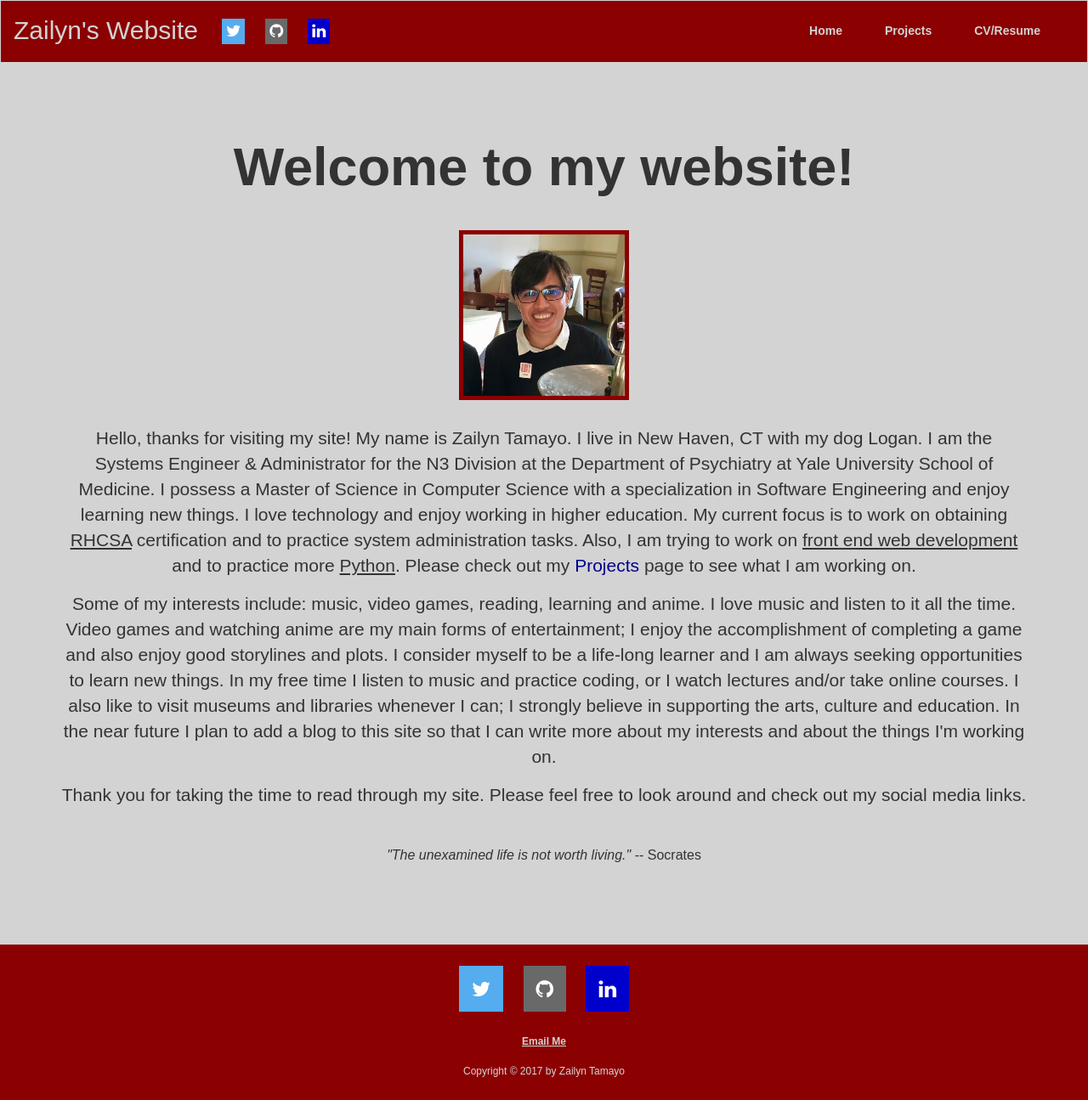
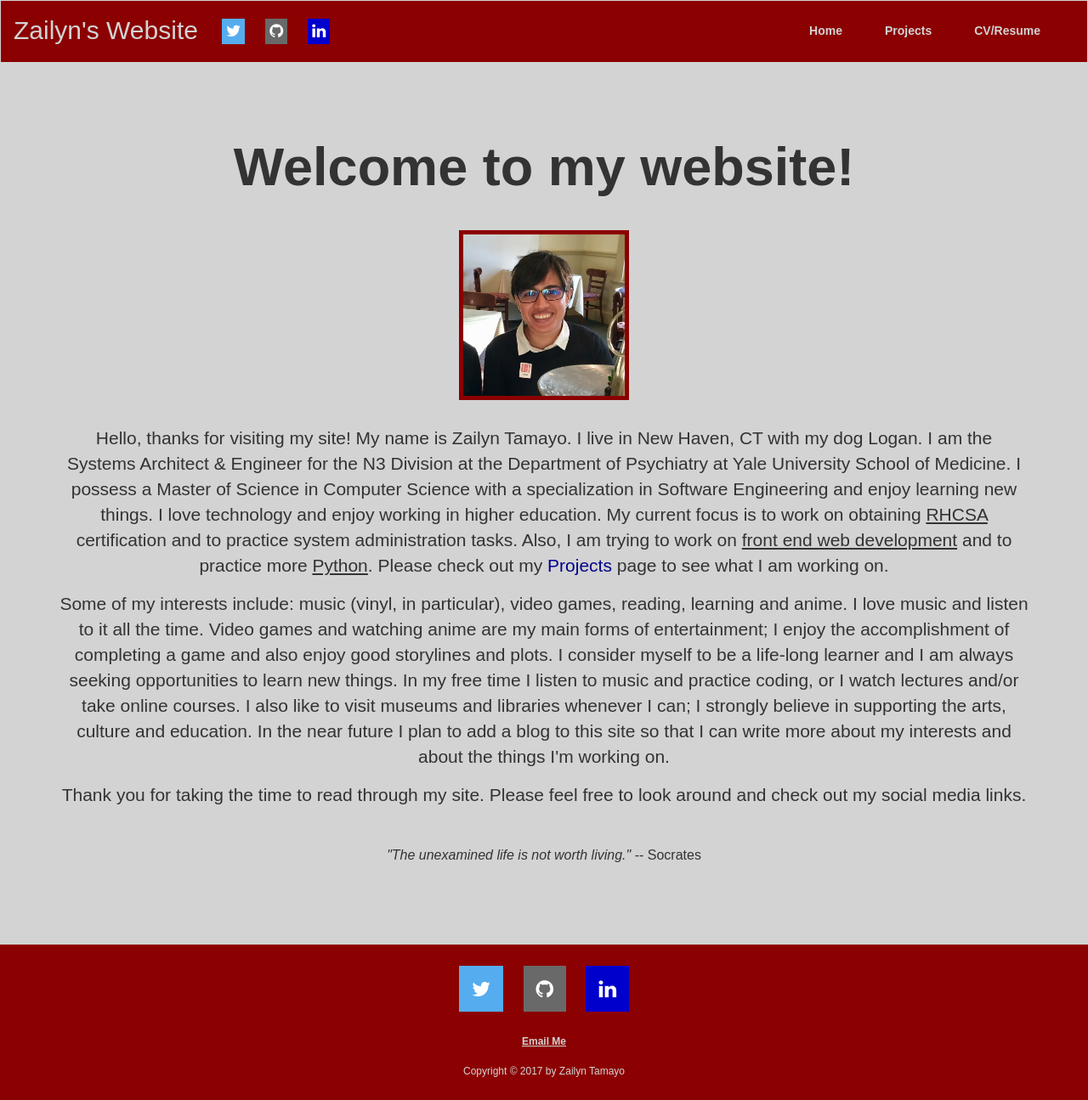
Before and after one commit to ztamayo/ztamayo.github.io, a Jekyll site: the page index.html, which Jekyll copies as it is, in a window 1280 px wide. Shown: the whole page at 85% size. Built offline with Jekyll 4.4.1, drawn with Linux system fonts in a browser that asks for light colours; nearby versions of some CDN libraries.

Commit message:
Update index.html
Updated job title

```diff
--- a/index.html
+++ b/index.html
@@ -71,14 +71,14 @@
                 <div class="container">
                 <!-- About Me -->
                 <p id="main">Hello, thanks for visiting my site! My name is Zailyn Tamayo. I live in New Haven, CT
-                with my dog Logan. I am the Systems Engineer & Administrator for the N3 Division at the Department of
+                with my dog Logan. I am the Systems Architect & Engineer for the N3 Division at the Department of
                 Psychiatry at Yale University School of Medicine. I possess a Master of Science in Computer Science with a specialization
                 in Software Engineering and enjoy learning new things. I love technology and enjoy working in higher education.
                 My current focus is to work on obtaining <u>RHCSA</u> certification and to practice system administration
                 tasks. Also, I am trying to work on <u>front end web development</u> and to practice more <u>Python</u>.
                 Please check out my <a id="inline-link" href="projects.html">Projects</a> page to see what I am working on.</p>
 
-                <p id="main">Some of my interests include: music, video games, reading, learning and anime. I love music and
+                <p id="main">Some of my interests include: music (vinyl, in particular), video games, reading, learning and anime. I love music and
                 listen to it all the time. Video games and watching anime are my main forms of entertainment; I enjoy the
                 accomplishment of completing a game and also enjoy good storylines and plots. I consider myself to be a
                 life-long learner and I am always seeking opportunities to learn new things. In my free time I listen to
```
